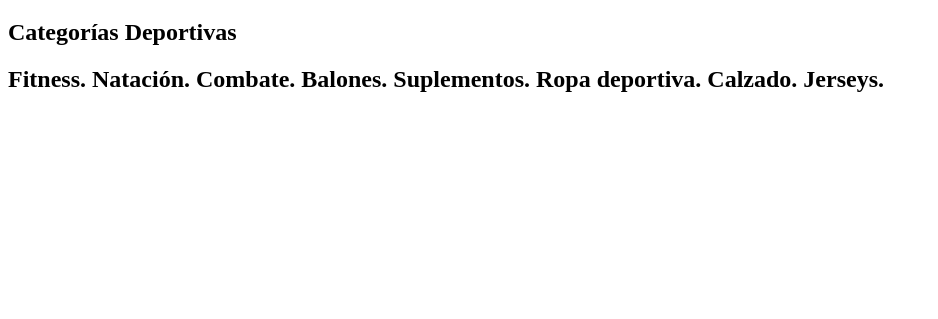
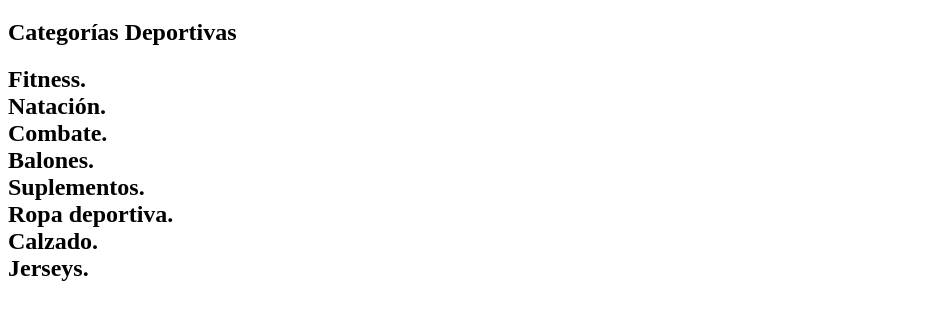
Before and after one commit to DanielCastillejo/castillejo12, a plain HTML site: page index.html in a window 1280 px wide. Shown: the part 61-380 px from the top of the page, without its empty margins (0-938 px from the left). Drawn offline with Linux system fonts and the light colour scheme.

Commit message:
se creo lo que ofrece la tienda

```diff
--- a/index.html
+++ b/index.html
@@ -8,13 +8,13 @@
 <body>
     <h1>Tienda deportiva Sacudelo <br></h1>
     <h2>Categorías Deportivas <br></h2>
-    <h2>Fitness.
-        Natación.
-        Combate.
-        Balones.
-        Suplementos.
-        Ropa deportiva.
-        Calzado.
-        Jerseys.</h2>
+    <h2>Fitness.<br>
+        Natación.<br>
+        Combate.<br>
+        Balones.<br>
+        Suplementos.<br>
+        Ropa deportiva.<br>
+        Calzado.<br>
+        Jerseys.<br> </h2>
 </body>
 </html>
```
